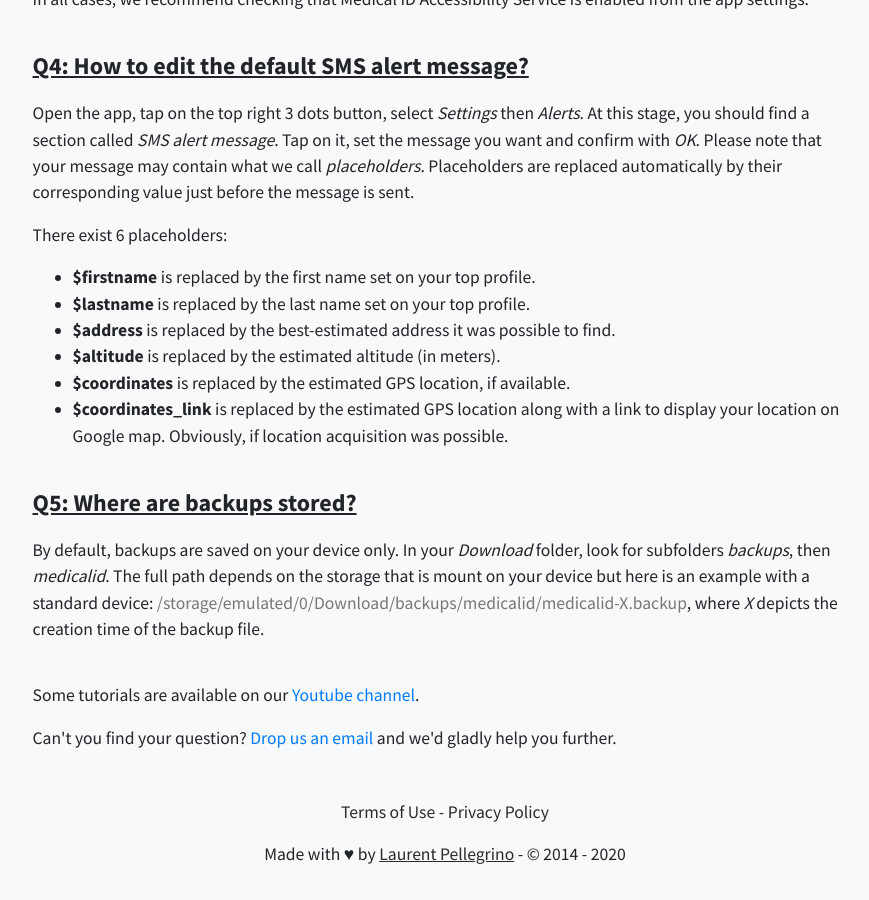
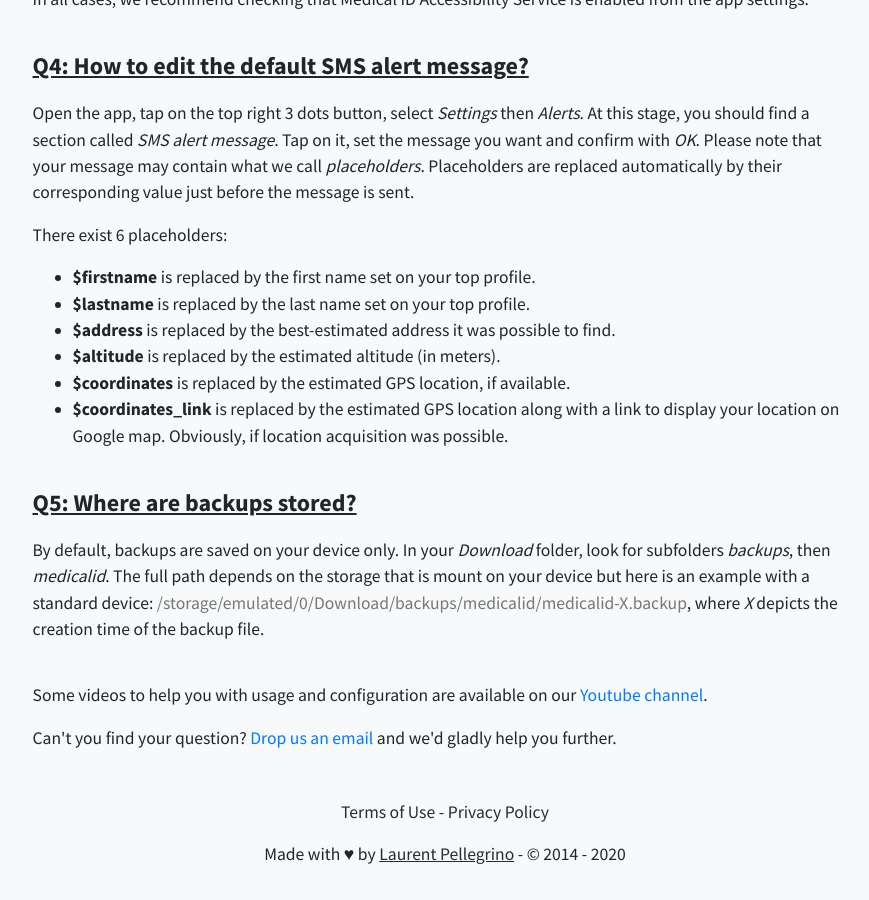
Before and after one commit to medicalid/medicalid.github.io, a Jekyll site: the page built from faq.md, in a window 1280 px wide and 900 px high, scrolled down 1912 px. Shown: the whole window, without its empty margins (195-1064 px from the left). Built offline with Jekyll 4.4.1, drawn with Linux system fonts in a browser that asks for light colours; nearby versions of some CDN libraries.

Commit message:
Update faq.md

```diff
--- a/faq.md
+++ b/faq.md
@@ -107,7 +107,7 @@ layout: default
       </p>
     </div>
 
-    <p>Some tutorials are available on our <a href="https://www.youtube.com/channel/UCujXq86kWKvZzKKW7icJKIA/videos" title="Medical ID Youtube channel">Youtube channel</a>.</p>
+    <p>Some videos to help you with usage and configuration are available on our <a href="https://www.youtube.com/channel/UCtXz7tuem2JdIQ6fvufC5pQ/videos" title="Medical ID Youtube Channel">Youtube channel</a>.</p>
     <p>Can't you find your question? <a href="/contact">Drop us an email</a> and we'd gladly help you further.</p>
   </div>
 
```
